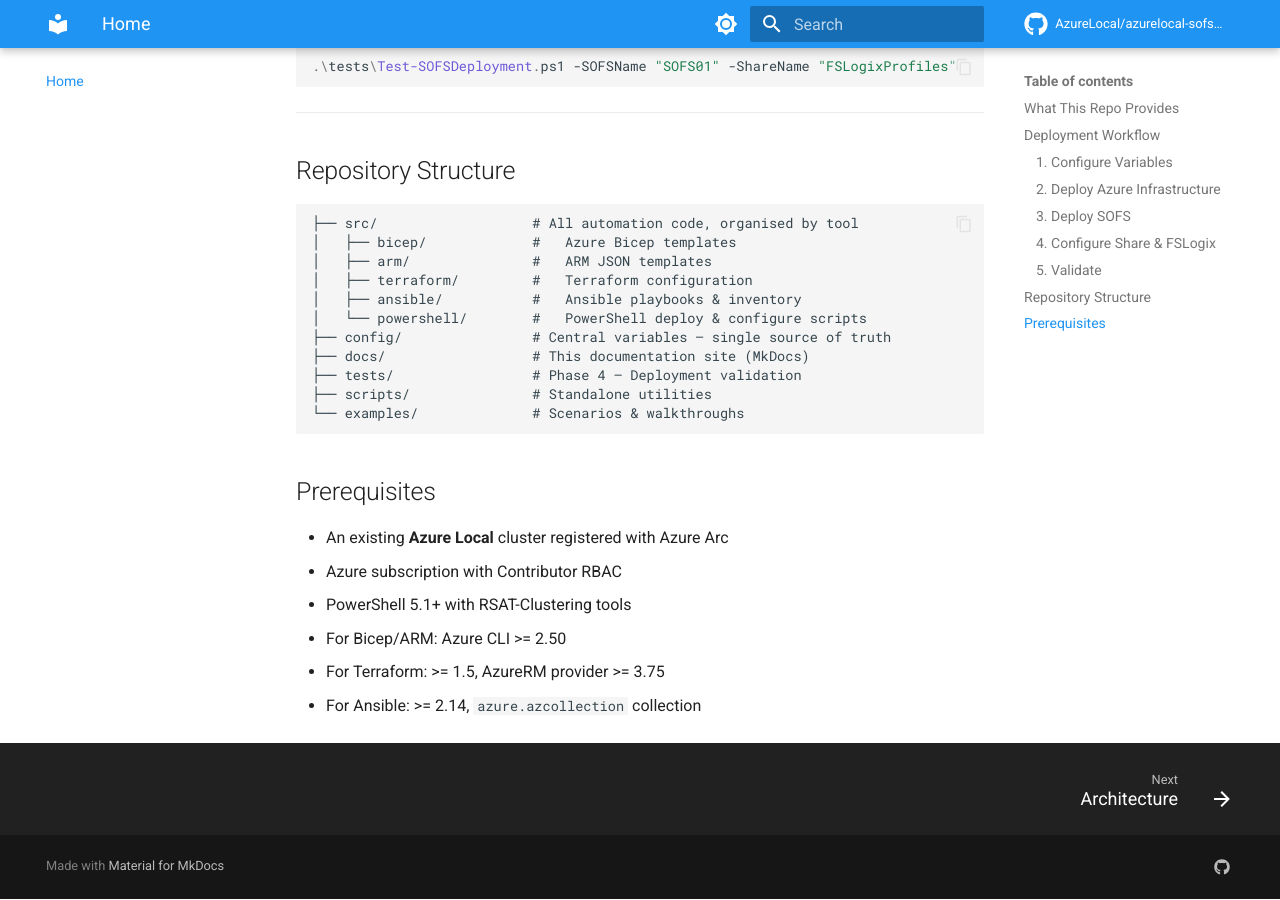
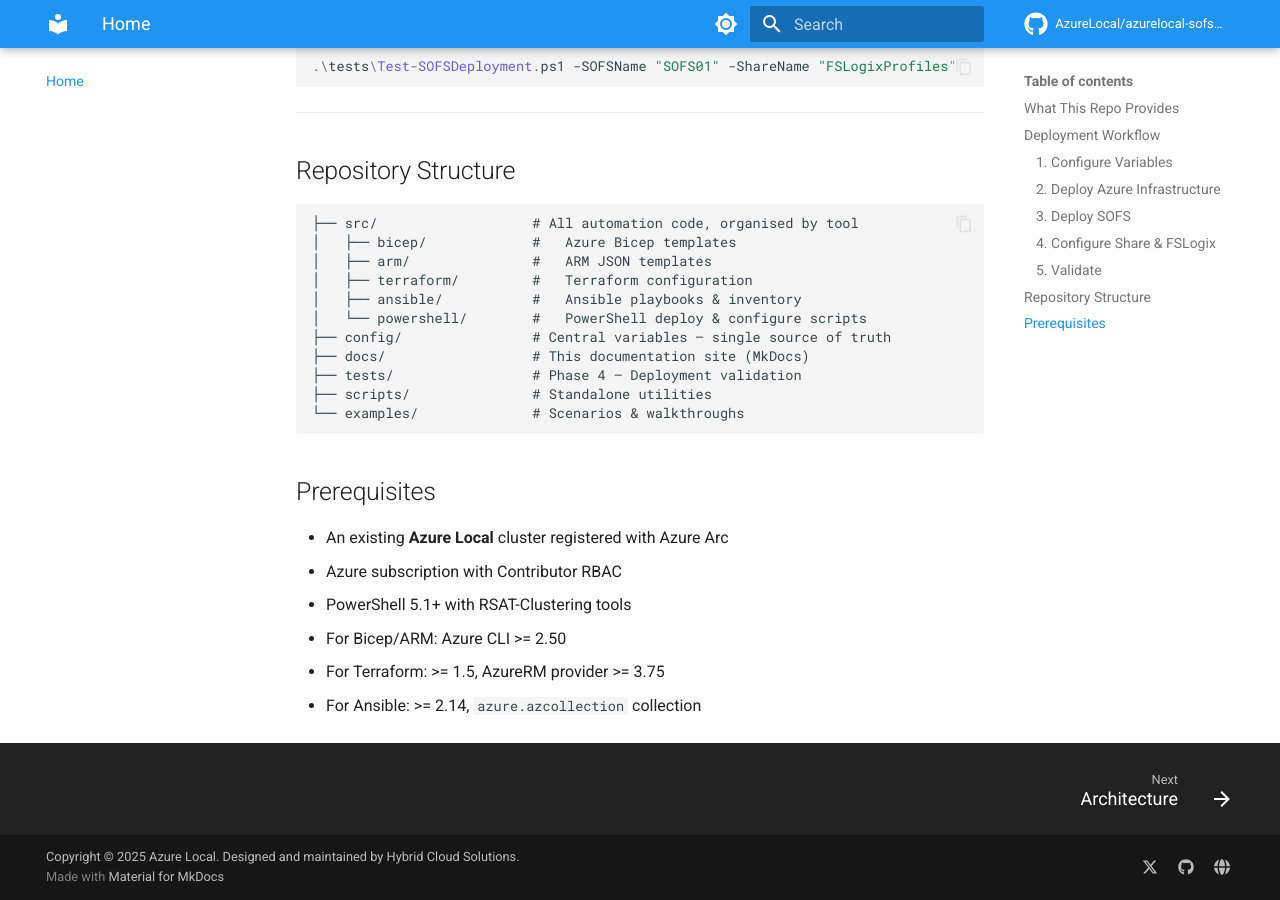
Before and after one commit to AzureLocal/azurelocal-sofs-fslogix, an MkDocs documentation site: the page built from docs/index.md, in a window 1280 px wide and 900 px high, scrolled down 1790 px. Built offline with MkDocs 1.6.1 and Material for MkDocs 9.7.7, drawn with Linux system fonts in a browser that asks for light colours; comment, search, counter and statistics services are not loaded.

Commit message:
docs: add footer branding, social links, and copyright (#3)

```diff
--- a/mkdocs.yml
+++ b/mkdocs.yml
@@ -77,6 +77,17 @@ plugins:
 
 extra:
   social:
+    - icon: fontawesome/brands/x-twitter
+      link: https://x.com/countrycloudboy
+      name: CountryCloudBoy on X
     - icon: fontawesome/brands/github
-      link: https://github.com/AzureLocal
+      link: https://github.com/AzureLocal/azurelocal-sofs-fslogix
+      name: GitHub Repository
+    - icon: fontawesome/solid/globe
+      link: https://azurelocal.cloud
+      name: Azure Local Community
   homepage: https://azurelocal.cloud
+
+copyright: >-
+  Copyright &copy; 2025 Azure Local. Designed and maintained by
+  <a href="https://www.hybridsolutions.cloud">Hybrid Cloud Solutions</a>.
```
